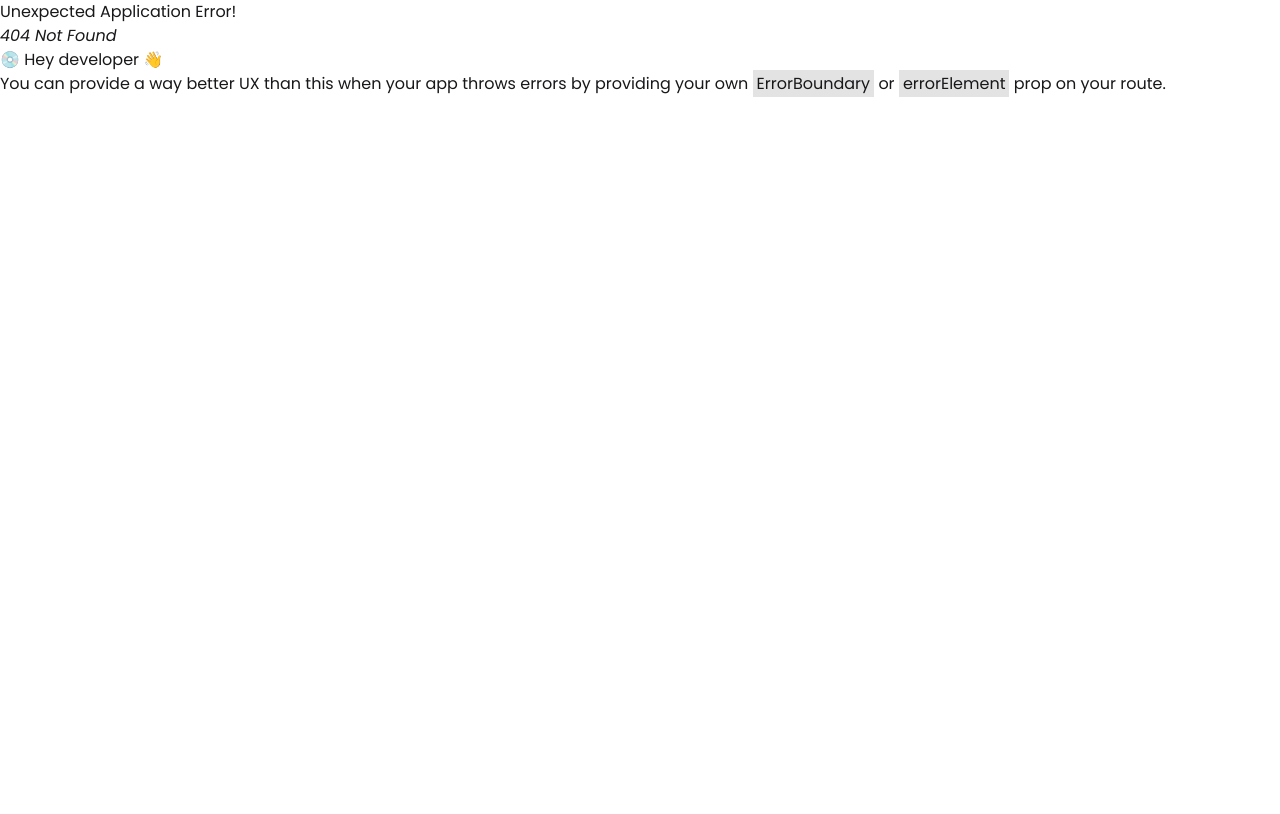
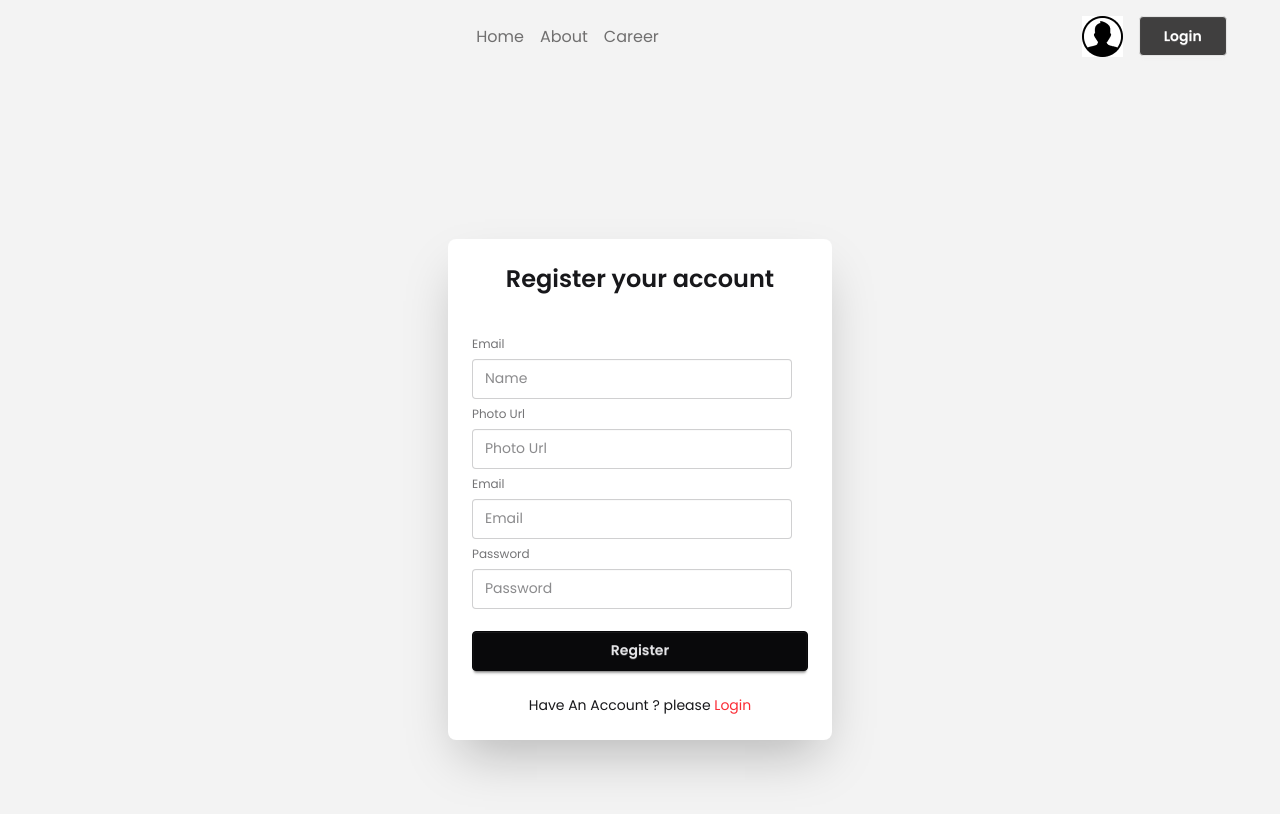
Before and after one commit to ehasun15019/ph-Project-Dragon-News, a React (Vite) app: page /auth/register in a window 1280 px wide. Before the commit this address had no page. Shown: the top 814 px of the page. Built offline with nearby package versions, Linux system fonts and the light colour scheme.

Commit message:
create login and register page

```diff
--- a/src/Components/Navbar/Navbar.jsx
+++ b/src/Components/Navbar/Navbar.jsx
@@ -1,5 +1,5 @@
 import React from 'react'
-import { NavLink } from 'react-router'
+import { Link, NavLink } from 'react-router'
 import user from "../../assets/user.png"
 
 const Navbar = () => {
@@ -15,7 +15,7 @@
 
       <div className="login flex gap-4">
         <img src={user} alt="" />
-        <button className='btn bg-primary text-white px-6'>Login</button>
+        <Link to="/auth/login" className='btn bg-primary text-white px-6'>Login</Link>
       </div>
     </div>
   )
--- /dev/null
+++ b/src/layouts/AuthLayout.jsx
@@ -0,0 +1,19 @@
+import React from 'react'
+import Navbar from '../Components/Navbar/Navbar'
+import { Outlet } from 'react-router'
+
+const AuthLayout = () => {
+  return (
+    <div className='bg-base-200 min-h-screen'>
+        <header className='main w-11/12 mx-auto py-4'>
+            <Navbar></Navbar>
+        </header>
+
+        <main className='main w-11/12 mx-auto py-4'>
+            <Outlet></Outlet>
+        </main>
+    </div>
+  )
+}
+
+export default AuthLayout
--- /dev/null
+++ b/src/pages/Login.jsx
@@ -0,0 +1,32 @@
+import React from "react";
+import { Link } from "react-router";
+
+const Login = () => {
+  return (
+    <div className="flex justify-center min-h-screen items-center">
+      <div className="card bg-base-100 w-full max-w-sm shrink-0 shadow-2xl">
+        <div>
+            <h2 className="text-2xl font-semibold text-center py-3 pt-6">Login your account</h2>
+        </div>
+        <div className="card-body">
+          <fieldset className="fieldset">
+            <label className="label">Email</label>
+            <input type="email" className="input" placeholder="Email" />
+            <label className="label">Password</label>
+            <input type="password" className="input" placeholder="Password" />
+            <div>
+              <a className="link link-hover">Forgot password?</a>
+            </div>
+            <button className="btn btn-neutral mt-4">Login</button>
+          </fieldset>
+
+          <div className="text-center pt-3">
+            <p>Don't Have An Account ? <Link className="text-red-500" to="/auth/register">Register</Link></p>
+          </div>
+        </div>
+      </div>
+    </div>
+  );
+};
+
+export default Login;
--- /dev/null
+++ b/src/pages/Register.jsx
@@ -0,0 +1,68 @@
+import React from "react";
+import { Link } from "react-router";
+
+const Register = () => {
+  return (
+    <div className="flex justify-center min-h-screen items-center">
+      <div className="card bg-base-100 w-full max-w-sm shrink-0 shadow-2xl">
+        <div>
+          <h2 className="text-2xl font-semibold text-center py-3 pt-6">
+            Register your account
+          </h2>
+        </div>
+        <div className="card-body">
+          <fieldset className="fieldset">
+            {/* Name */}
+            <label className="label">Email</label>
+            <input
+                type="text"
+                className="input"
+                placeholder="Name"
+                name="name"
+            />
+
+            {/* Photo Url */}
+            <label className="label">Photo Url</label>
+            <input
+                type="text"
+                className="input"
+                placeholder="Photo Url"
+                name="password"
+            />
+
+            {/* Email */}
+            <label className="label">Email</label>
+            <input
+                type="email"
+                className="input"
+                placeholder="Email"
+                name="email"
+            />
+
+            {/* Password */}
+            <label className="label">Password</label>
+            <input
+                type="password"
+                className="input"
+                placeholder="Password"
+                name="password"
+            />
+
+            <button className="btn btn-neutral mt-4">Register</button>
+          </fieldset>
+
+          <div className="text-center pt-3">
+            <p>
+               Have An Account ? please{" "}
+              <Link className="text-red-500" to="/auth/login">
+                Login
+              </Link>
+            </p>
+          </div>
+        </div>
+      </div>
+    </div>
+  );
+};
+
+export default Register;
```
Also changed, not shown: src/Routes/Routes.jsx (+17 -0 lines).
